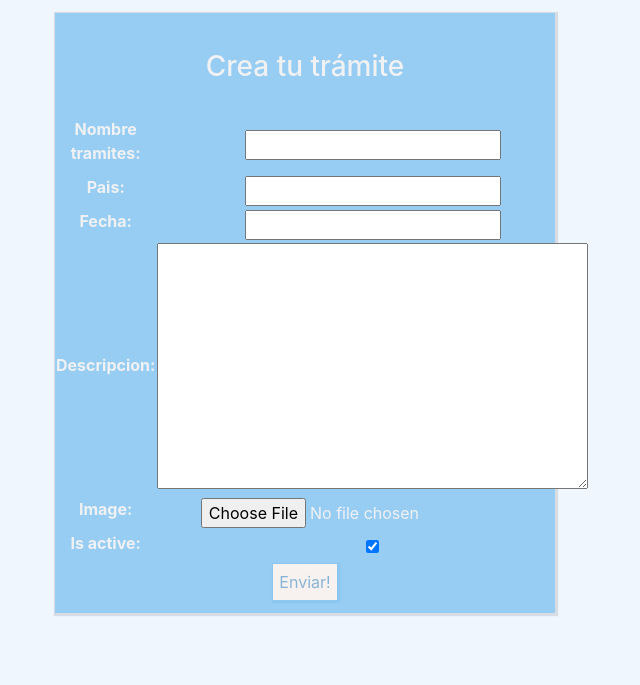
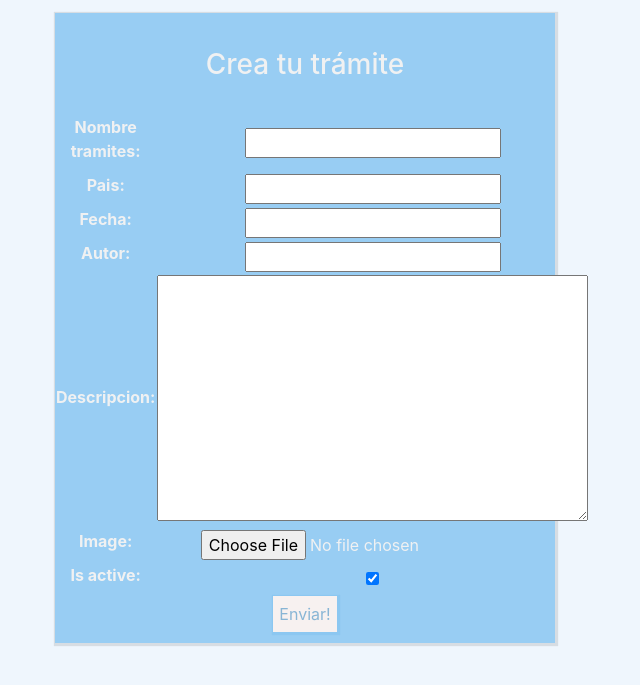
Before and after one commit to Jendrito/blog_viaje, a Django app: page /crear-tramites/ in a window 1280 px wide. Shown: the part 94-779 px from the top of the page, without its empty margins (329-969 px from the left). Run offline with Django 4.2, Linux system fonts and the light colour scheme.

Commit message:
revision

```diff
--- a/static/blog_viaje-GomezMogniLavezzo/styles.css
+++ b/static/blog_viaje-GomezMogniLavezzo/styles.css
@@ -199,7 +199,7 @@ header{
     box-shadow: 1px 1px 1px 2px rgb(0, 0, 0, 0.1) ;
     padding: 0%;
     width: 370px;
-    height: 600px;
+    height: 630px;
     margin-left: 35%;
     margin-top: 1%;
     background-color:  rgb(152, 205, 243);
--- a/templates/tramites/crear_tramites.html
+++ b/templates/tramites/crear_tramites.html
@@ -24,6 +24,7 @@ Trámites
         <div class="card-body">
             <h5 class="card-title">{{new_tramite.nombre_tramites}}</h5>
             <p class="card-text">{{new_tramite.pais}}</p>
+            <p class="card-text">{{new_tramite.autor}}</p>
             <p class="card-text">{{new_tramite.descripcion}}</p>
 
         </div>
--- a/templates/tramites/detalle_tramite.html
+++ b/templates/tramites/detalle_tramite.html
@@ -18,6 +18,7 @@
               <h5 class="card-title">{{object.nombre_tramites}}</h5>
               <p class="card-text">{{object.pais}}</p>
               <p class="card-text">{{object.fecha}}</p>
+              <p class="card-text">{{object.autor}}</p>
               <p class="card-text"><small class="text-muted">{{object.descripcion}}</small></p>
               <a href="/ver-tramites/" class="Boton">Ver mas tramites</a>
                {% if request.user.is_authenticated and request.user.is_superuser %}
--- a/templates/tramites/ver_tramites.html
+++ b/templates/tramites/ver_tramites.html
@@ -15,6 +15,7 @@ Trámites
         <div class="card-body">
             <h5 class="card-title"><b>{{tramite.nombre_tramites}}</b></h5>
             <p class="card-text"><b>Pais:</b> {{tramite.pais}}</p>
+            <p class="card-text"><b>Autor:</b> {{tramite.autor}}</p>
             <a href="/detalle-tramite/{{tramite.id}}/" class="Boton">Ver mas</a>
         {% if request.user.is_authenticated and request.user.is_superuser %}
             <a href="/actualizar-tramites/{{tramite.id}}/" class="Boton">Editar</a>
--- a/tramites/models.py
+++ b/tramites/models.py
@@ -5,6 +5,7 @@ class Tramites(models.Model):
     nombre_tramites = models.CharField(max_length=100)
     pais = models.CharField(max_length=20)
     fecha = models.DateTimeField(null=True)
+    autor =  models.CharField(max_length=30)
     descripcion = models.TextField(max_length=20000)
     image = models.ImageField(upload_to = 'imagenes_tramites/', blank=True, null=True)
     is_active = models.BooleanField(default=True)
--- a/tramites/views.py
+++ b/tramites/views.py
@@ -34,7 +34,7 @@ class Delete_tramites(DeleteView, LoginRequiredMixin):
 class Update_tramites(UpdateView, LoginRequiredMixin):
     model = Tramites
     template_name = 'tramites/actualizar_tramites.html'
-    fields = 'nombre_tramites','pais', 'fecha', 'descripcion','image'
+    fields = 'nombre_tramites','pais', 'fecha','autor', 'descripcion','image'
 
     def get_success_url(self):
         return reverse('detalle-tramite', kwargs = {'pk':self.object.pk})
```
Also changed, not shown: db.sqlite3, media/imagenes_experiencias/mexico.jpg (added), tramites/migrations/0009_tramites_autor.py (added).
